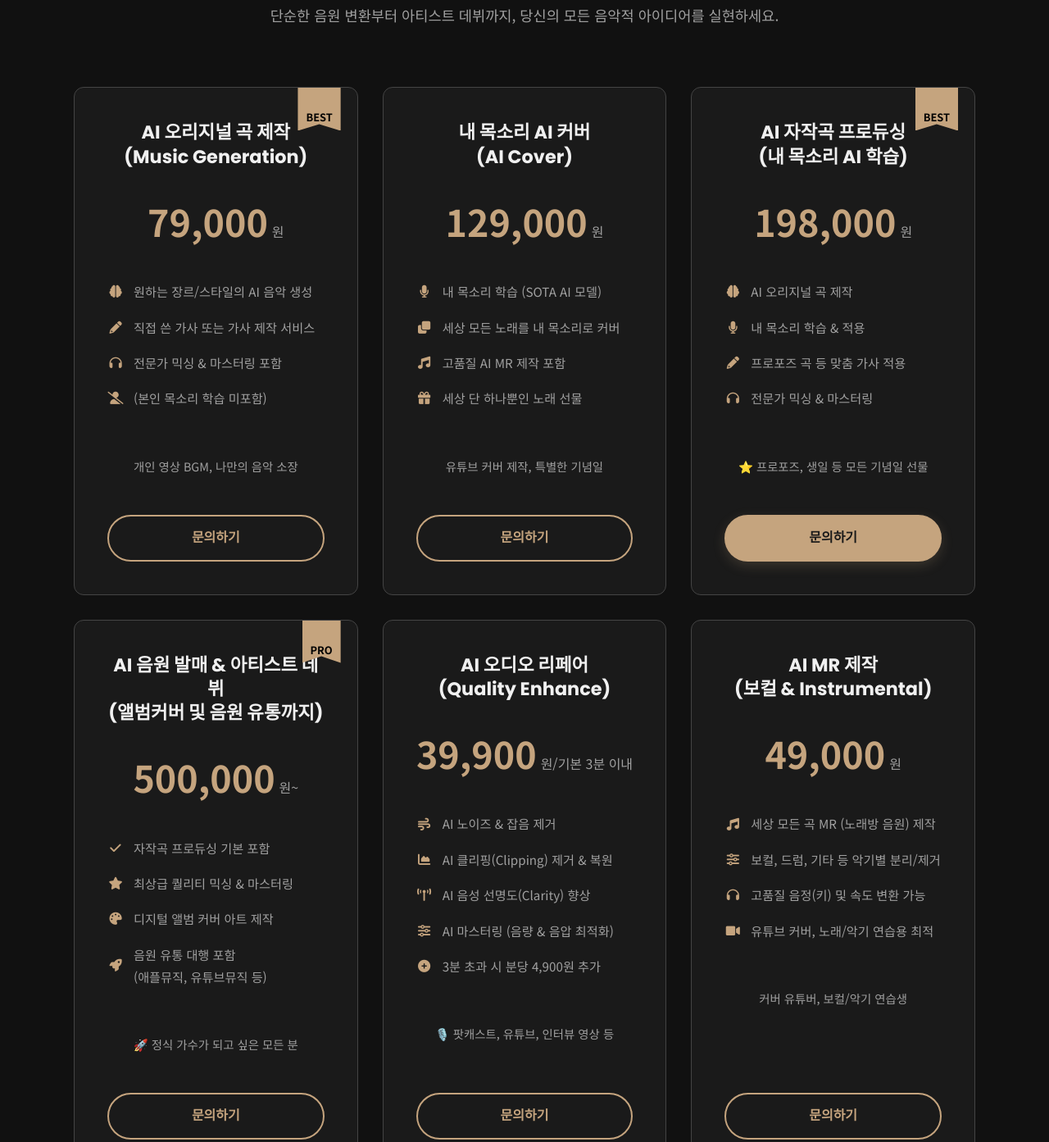
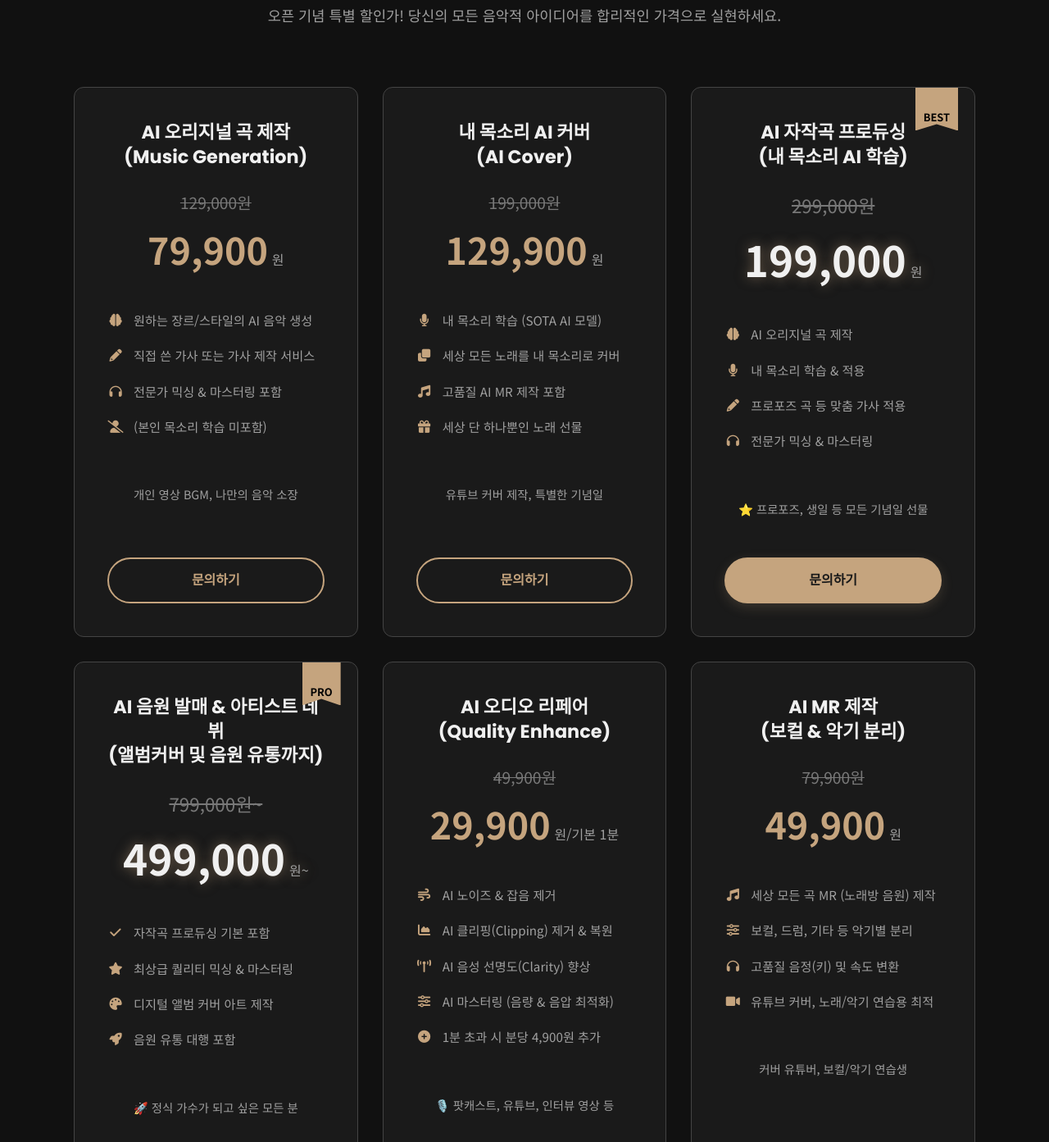
Before and after one commit to GILHANS010/MusicAIService, a plain HTML site: page index.html in a window 1280 px wide. Shown: the part 4028-5421 px from the top of the page at 82% size. Drawn offline with Linux system fonts and the light colour scheme.

Commit message:
Added discount element

```diff
--- a/index.html
+++ b/index.html
@@ -267,16 +267,18 @@
             </div>
         </section>
 
-        <section id="pricing" class="section pricing-section">
+<section id="pricing" class="section pricing-section">
             <div class="container">
                 <h2 class="section-title">맞춤형 서비스 플랜</h2>
-                <p class="section-subtitle">단순한 음원 변환부터 아티스트 데뷔까지, 당신의 모든 음악적 아이디어를 실현하세요.</p>
+                <p class="section-subtitle">오픈 기념 특별 할인가! 당신의 모든 음악적 아이디어를 합리적인 가격으로 실현하세요.</p>
                 <div class="pricing-table">
 
                     <div class="pricing-plan">
-                        <span class="popular-badge">BEST</span>
                         <h3>AI 오리지널 곡 제작 <br>(Music Generation)</h3>
-                        <div class="price">79,000<span class="currency">원</span></div>
+                        <div class="price-wrapper">
+                            <span class="original-price">129,000원</span>
+                            <div class="price">79,900<span class="currency">원</span></div>
+                        </div>
                         <ul>
                             <li><i class="fas fa-brain"></i> 원하는 장르/스타일의 AI 음악 생성</li>
                             <li><i class="fas fa-pencil-alt"></i> 직접 쓴 가사 또는 가사 제작 서비스</li>
@@ -289,7 +291,10 @@
 
                     <div class="pricing-plan">
                         <h3>내 목소리 AI 커버<br>(AI Cover)</h3>
-                        <div class="price">129,000<span class="currency">원</span></div>
+                        <div class="price-wrapper">
+                            <span class="original-price">199,000원</span>
+                            <div class="price">129,900<span class="currency">원</span></div>
+                        </div>
                         <ul>
                             <li><i class="fas fa-microphone"></i> 내 목소리 학습 (SOTA AI 모델)</li>
                             <li><i class="fas fa-clone"></i> 세상 모든 노래를 내 목소리로 커버</li>
@@ -303,7 +308,10 @@
                     <div class="pricing-plan popular">
                          <span class="popular-badge">BEST</span>
                         <h3>AI 자작곡 프로듀싱<br> (내 목소리 AI 학습)</h3>
-                        <div class="price">198,000<span class="currency">원</span></div>
+                        <div class="price-wrapper">
+                            <span class="original-price">299,000원</span>
+                            <div class="price">199,000<span class="currency">원</span></div>
+                        </div>
                         <ul>
                             <li><i class="fas fa-brain"></i> AI 오리지널 곡 제작</li>
                             <li><i class="fas fa-microphone"></i> 내 목소리 학습 & 적용</li>
@@ -317,12 +325,15 @@
                     <div class="pricing-plan pro">
                         <span class="pro-badge">PRO</span>
                         <h3>AI 음원 발매 & 아티스트 데뷔 <br> (앨범커버 및 음원 유통까지)</h3>
-                        <div class="price">500,000<span class="currency">원~</span></div>
+                        <div class="price-wrapper">
+                            <span class="original-price">799,000원~</span>
+                            <div class="price">499,000<span class="currency">원~</span></div>
+                        </div>
                         <ul>
                             <li><i class="fas fa-check"></i> 자작곡 프로듀싱 기본 포함</li>
                             <li><i class="fas fa-star"></i> 최상급 퀄리티 믹싱 & 마스터링</li>
                             <li><i class="fas fa-palette"></i> 디지털 앨범 커버 아트 제작</li>
-                            <li><i class="fas fa-rocket"></i> 음원 유통 대행 포함 <br> (애플뮤직, 유튜브뮤직 등)</li>
+                            <li><i class="fas fa-rocket"></i> 음원 유통 대행 포함</li>
                         </ul>
                          <p class="recommended-for">🚀 정식 가수가 되고 싶은 모든 분</p>
                          <a href="#contact" class="cta-button">문의하기</a>
@@ -330,31 +341,36 @@
 
                     <div class="pricing-plan">
                         <h3>AI 오디오 리페어<br>(Quality Enhance)</h3>
-                        <div class="price">39,900<span class="currency">원/기본 3분 이내</span></div>
+                        <div class="price-wrapper">
+                             <span class="original-price">49,900원</span>
+                            <div class="price">29,900<span class="currency">원/기본 1분</span></div>
+                        </div>
                         <ul>
                             <li><i class="fas fa-wind"></i> AI 노이즈 & 잡음 제거</li>
                             <li><i class="fas fa-chart-area"></i> AI 클리핑(Clipping) 제거 & 복원</li>
                             <li><i class="fas fa-broadcast-tower"></i> AI 음성 선명도(Clarity) 향상</li>
                             <li><i class="fas fa-sliders-h"></i> AI 마스터링 (음량 & 음압 최적화)</li>
-                            <li><i class="fas fa-plus-circle"></i> 3분 초과 시 분당 4,900원 추가</li>
+                            <li><i class="fas fa-plus-circle"></i> 1분 초과 시 분당 4,900원 추가</li>
                         </ul>
                          <p class="recommended-for">🎙️ 팟캐스트, 유튜브, 인터뷰 영상 등</p>
                          <a href="#contact" class="cta-button">문의하기</a>
                     </div>
 
                     <div class="pricing-plan">
-                        <h3>AI MR 제작<br>(보컬 & Instrumental)</h3>
-                        <div class="price">49,000<span class="currency">원</span></div>
+                        <h3>AI MR 제작<br>(보컬 & 악기 분리)</h3>
+                        <div class="price-wrapper">
+                            <span class="original-price">79,900원</span>
+                            <div class="price">49,900<span class="currency">원</span></div>
+                        </div>
                         <ul>
                             <li><i class="fas fa-music"></i> 세상 모든 곡 MR (노래방 음원) 제작</li>
-                            <li><i class="fas fa-sliders-h"></i> 보컬, 드럼, 기타 등 악기별 분리/제거</li>
-                            <li><i class="fas fa-headphones"></i> 고품질 음정(키) 및 속도 변환 가능</li>
+                            <li><i class="fas fa-sliders-h"></i> 보컬, 드럼, 기타 등 악기별 분리</li>
+                            <li><i class="fas fa-headphones"></i> 고품질 음정(키) 및 속도 변환</li>
                             <li><i class="fas fa-video"></i> 유튜브 커버, 노래/악기 연습용 최적</li>
                         </ul>
                         <p class="recommended-for">커버 유튜버, 보컬/악기 연습생</p>
                         <a href="#contact" class="cta-button">문의하기</a>
                     </div>
-
                 </div>
                  <p class="pricing-note">* 위 모든 플랜의 상업적 이용 및 저작권 관련 사항은 별도 문의 바랍니다.</p>
             </div>
--- a/style.css
+++ b/style.css
@@ -1268,3 +1268,42 @@ footer {
     font-size: 1.5rem;
     cursor: pointer;
 }
+
+/* --- Pricing Section (Price Style Update) --- */
+
+.price-wrapper {
+    margin-bottom: 2rem;
+    min-height: 80px; /* 모든 가격 표시 영역의 최소 높이를 확보하여 정렬 유지 */
+    display: flex;
+    flex-direction: column;
+    align-items: center;
+    justify-content: center;
+}
+
+.original-price {
+    font-size: 1.2rem;
+    color: var(--secondary-text-color);
+    text-decoration: line-through; /* 취소선 효과 */
+    opacity: 0.7;
+    font-weight: 400;
+}
+
+.price {
+    font-size: 2.8rem;
+    font-weight: 700;
+    color: var(--accent-color);
+    margin-bottom: 0; /* 기존 마진 제거 */
+}
+
+/* BEST, PRO 플랜의 가격을 더 돋보이게 */
+.pricing-plan.popular .price,
+.pricing-plan.pro .price {
+    font-size: 3.2rem;
+    color: var(--primary-text-color);
+    text-shadow: 0 0 15px rgba(var(--accent-color-rgb), 0.5);
+}
+
+.pricing-plan.popular .original-price,
+.pricing-plan.pro .original-price {
+    font-size: 1.4rem;
+}
```
